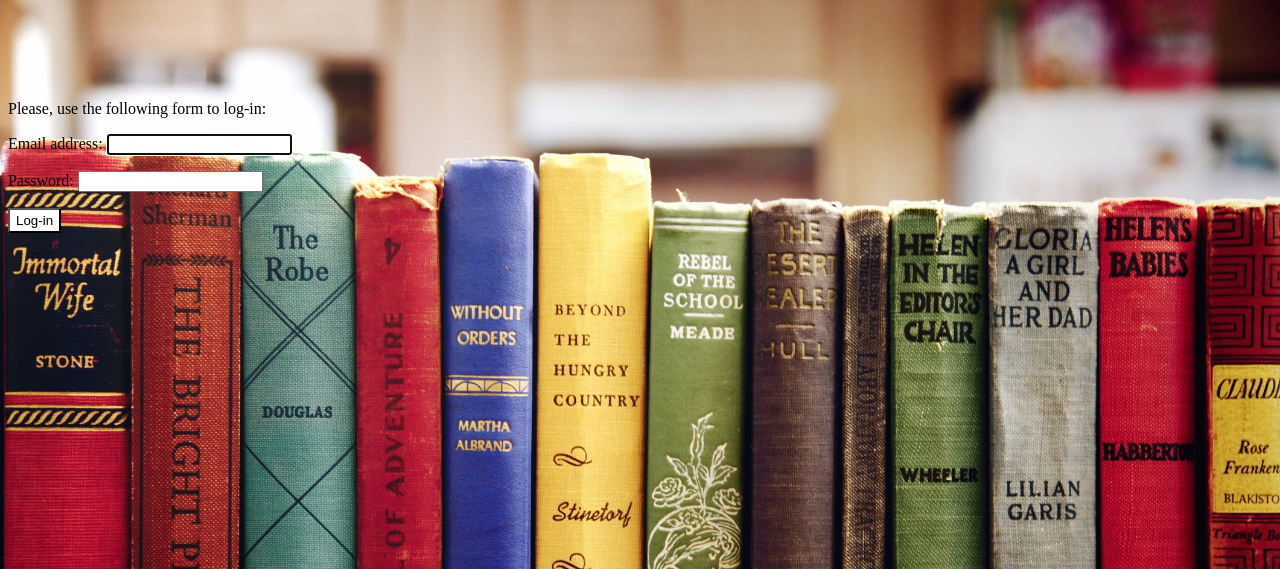
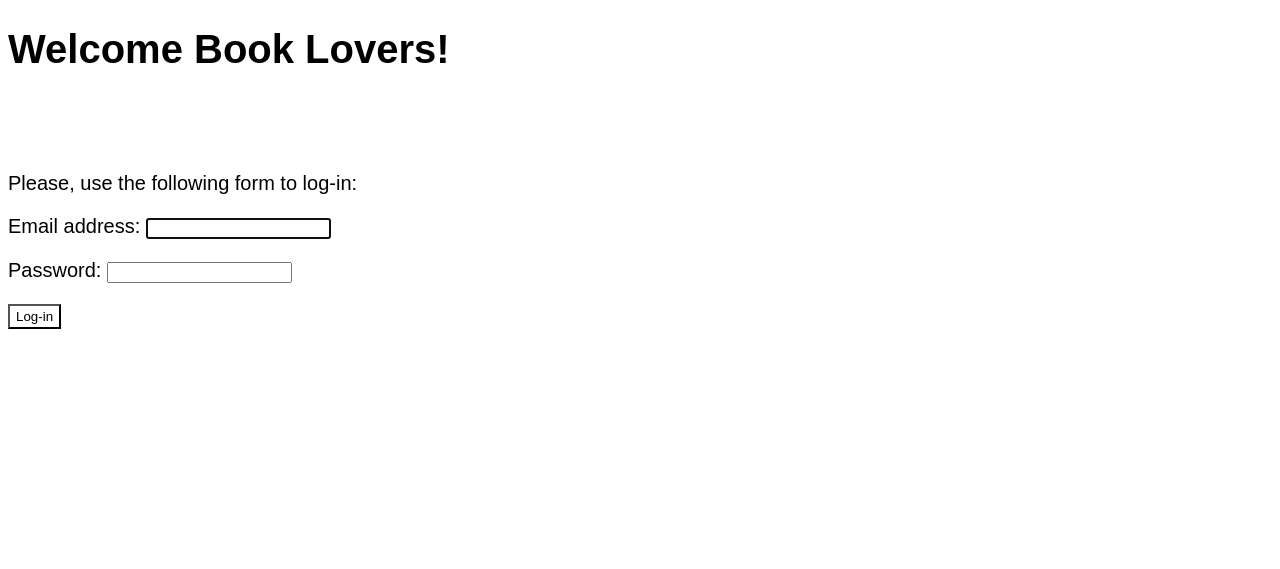
Before and after one commit to cjuanito797/TheBookClub, a Django app: page /account/login/ in a window 1280 px wide. Shown: the top 569 px of the page. Run offline with Django 4.2, Linux system fonts and the light colour scheme.

Commit message:
Update login.html

```diff
--- a/accounts/templates/registration/login.html
+++ b/accounts/templates/registration/login.html
@@ -4,10 +4,10 @@
 <html lang="en">
 <head>
     <meta charset="UTF-8">
+        <link rel="stylesheet" href="{% static 'css/main.css' %}">
     <title>Login</title>
     <style>
         body {
-            background-image: url("../../static/images/variety.jpeg");
             background-repeat: no-repeat;
             image-rendering: high-quality;
             color: black;
@@ -87,7 +87,7 @@
 
     </style>
 </head>
-<body>
+<h1>Welcome Book Lovers! </h1>
 
 
 
```
